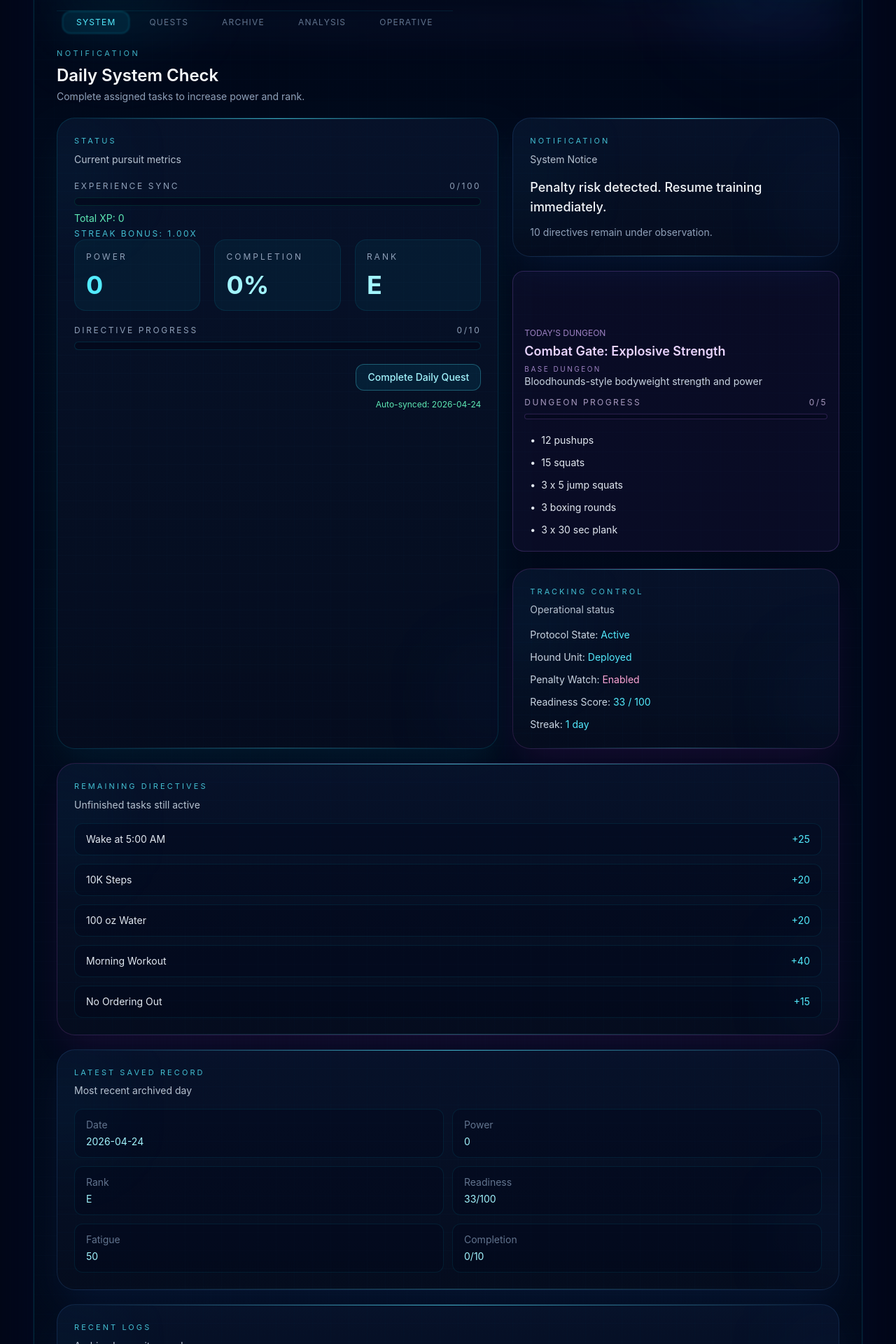
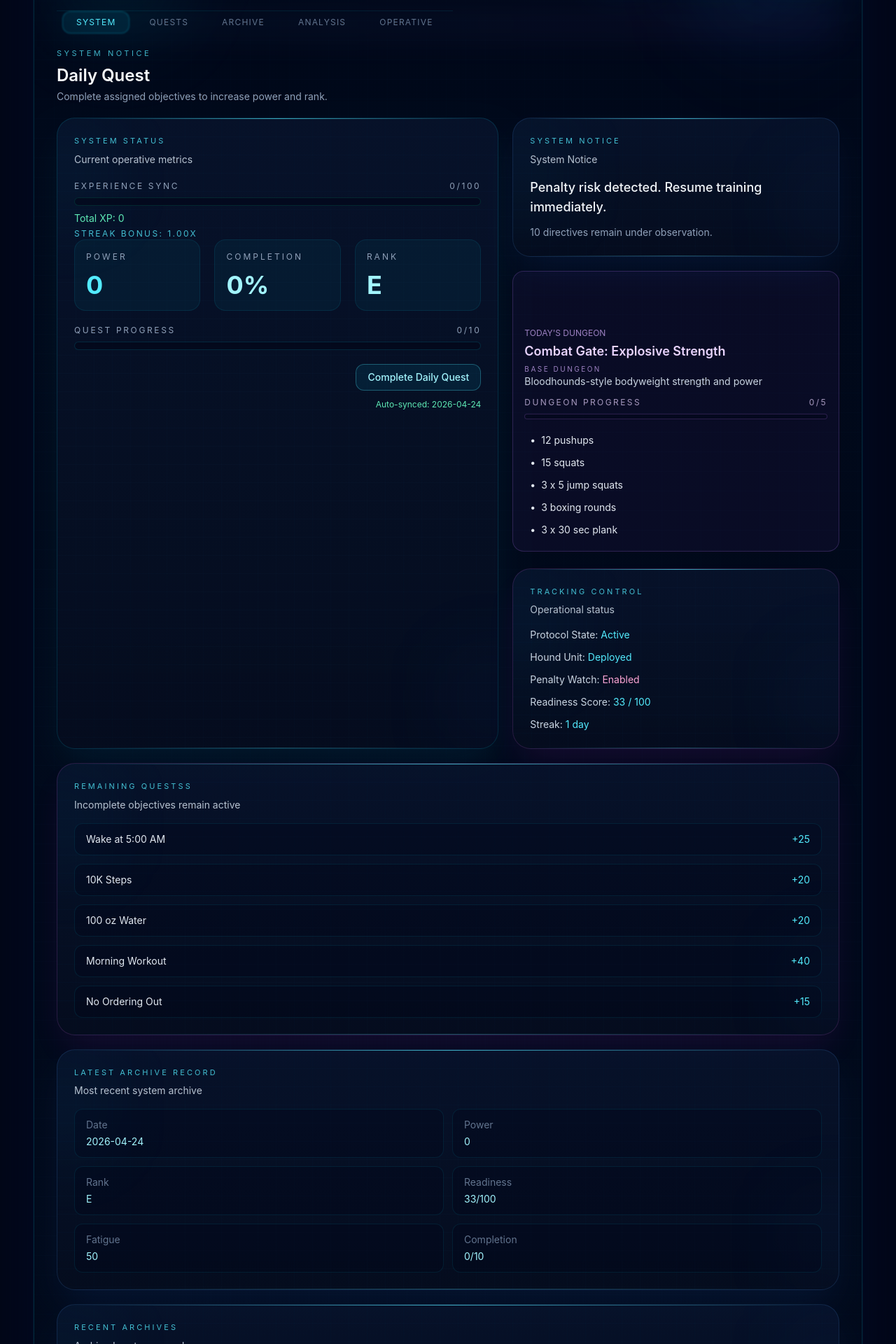
Before and after one commit to EvelynGutierre/black-veil, a React (Vite) app: page / in a window 1280 px wide. Shown: the part 200-2120 px from the top of the page at 70% size. Built offline with nearby package versions, Linux system fonts and the light colour scheme; no server answers; the database is empty.

Commit message:
update overview system language

```diff
--- a/src/components/OverviewTab.tsx
+++ b/src/components/OverviewTab.tsx
@@ -93,13 +93,13 @@ export default function OverviewTab({
   return (
     <div className="space-y-5">
       <SectionHeader
-        eyebrow="Notification"
-        title="Daily System Check"
-        description="Complete assigned tasks to increase power and rank."
+        eyebrow="System Notice"
+        title="Daily Quest"
+        description="Complete assigned objectives to increase power and rank."
       />
 
       <div className="grid gap-3 sm:gap-5 grid-cols-1 lg:grid-cols-[1.15fr_0.85fr] max-w-full">
-        <HoloPanel title="Status" subtitle="Current pursuit metrics" glow="cyan">
+        <HoloPanel title="System Status" subtitle="Current operative metrics" glow="cyan">
           <div className="relative mt-5">
             {xpPop !== null && (
               <div className="pointer-events-none absolute left-1/2 top-0 -translate-x-1/2">
@@ -156,7 +156,7 @@ export default function OverviewTab({
 
           <div className="mt-5">
             <div className="mb-2 flex items-center justify-between text-xs uppercase tracking-[0.22em] text-slate-400">
-              <span>Directive Progress</span>
+              <span>Quest progress</span>
               <span>{completedCount}/{directives.length}</span>
             </div>
 
@@ -187,7 +187,7 @@ export default function OverviewTab({
         </HoloPanel>
 
         <div className="space-y-5">
-          <HoloPanel title="Notification" subtitle="System Notice" glow="blue">
+          <HoloPanel title="System Notice" subtitle="System Notice" glow="blue">
             <p className="text-base sm:text-lg font-medium text-slate-100">
               {dailyStatus === "Round Complete"
                 ? "Quest cleared. System growth confirmed."
@@ -327,13 +327,13 @@ export default function OverviewTab({
       </div>
 
       <HoloPanel
-        title="Remaining Directives"
-        subtitle="Unfinished tasks still active"
+        title="Remaining Questss"
+        subtitle="Incomplete objectives remain active"
         glow="violet"
       >
         <div className="space-y-3 text-sm">
           {remainingDirectives.length === 0 ? (
-            <p className="text-cyan-200">No remaining directives. Round complete.</p>
+            <p className="text-cyan-200">No remaining quests. Daily quest complete.</p>
           ) : (
             remainingDirectives.slice(0, 5).map((directive) => (
               <div
@@ -348,8 +348,8 @@ export default function OverviewTab({
         </div>
       </HoloPanel>
       <HoloPanel
-          title="Latest Saved Record"
-          subtitle="Most recent archived day"
+          title="Latest Archive Record"
+          subtitle="Most recent system archive"
           glow="blue"
         >
     {latestSavedRecord ? (
@@ -393,8 +393,8 @@ export default function OverviewTab({
     )}
   </HoloPanel>
   <HoloPanel
-    title="Recent Logs"
-    subtitle="Archived pursuit records"
+    title="Recent Archives"
+    subtitle="Archived system records"
     glow="blue"
   >
     {dailyHistory.length === 0 ? (
```
